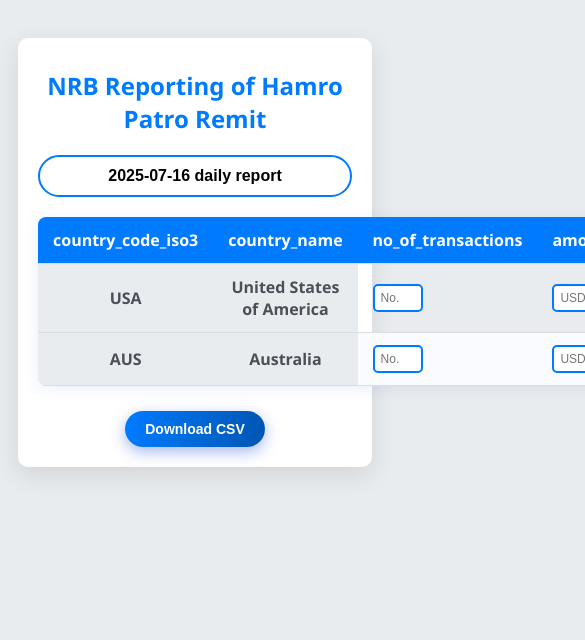
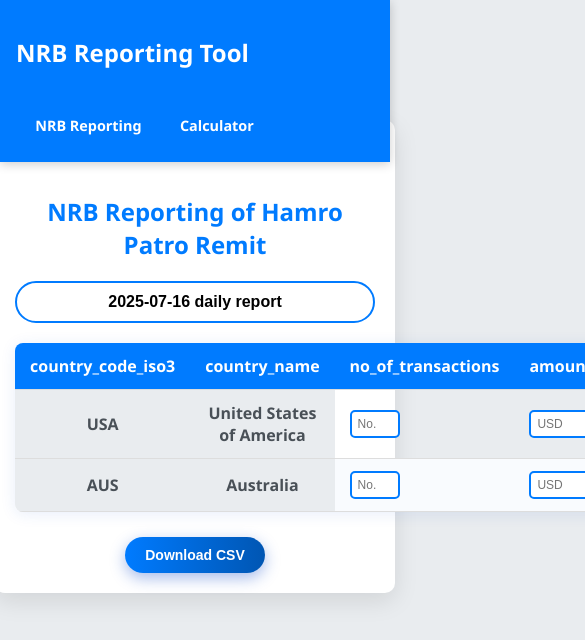
Before and after one commit to bisesh-exe/nrbreporting, a plain HTML site: page index.html in a window 390 px wide. Shown: the top 640 px of the page, 585 px wide, since content can reach past the window. Drawn offline with Linux system fonts and the light colour scheme.

Commit message:
Update index.html

```diff
--- a/index.html
+++ b/index.html
@@ -9,15 +9,45 @@
             font-family: 'Segoe UI', Tahoma, Geneva, Verdana, sans-serif;
             background: #e9ecef;
             padding: 30px;
+            padding-top: 80px;
             display: flex;
             justify-content: center;
+            margin: 0;
+        }
+        .navbar {
+            background-color: #007bff;
+            padding: 1rem 2rem;
+            display: flex;
+            justify-content: space-between;
+            align-items: center;
+            position: fixed;
+            top: 0;
+            left: 0;
+            right: 0;
+            z-index: 1000;
+            box-shadow: 0 2px 10px rgba(0, 0, 0, 0.2);
+        }
+        .nav-link {
+            padding: 0.7rem 1.5rem;
+            color: white;
+            border-radius: 4px;
+            font-weight: 600;
+            text-decoration: none;
+            transition: all 0.3s;
+            margin: 0 0.5rem;
+        }
+        .nav-link:hover {
+            background-color: rgba(255,255,255,0.2);
+        }
+        .nav-link.active {
+            background-color: rgba(255,255,255,0.3);
         }
         .container {
             background: white;
             padding: 20px 30px 30px;
             border-radius: 10px;
             box-shadow: 0 8px 25px rgba(0, 0, 0, 0.1);
-    max-width: 900px; /* Increased from 720px */
+            max-width: 900px;
             width: 100%;
         }
         h1 {
@@ -122,7 +152,29 @@
             background: linear-gradient(90deg, #0056b3, #003f7f);
             transform: translateY(-2px);
         }
-  @media (max-width: 480px) {
+        @media (max-width: 768px) {
+            body {
+                padding-top: 120px;
+                padding-left: 15px;
+                padding-right: 15px;
+            }
+            .navbar {
+                flex-direction: column;
+                padding: 1rem;
+                align-items: flex-start;
+            }
+            .nav-buttons {
+                margin-top: 1rem;
+                display: flex;
+                width: 100%;
+                flex-wrap: wrap;
+            }
+            .nav-link {
+                padding: 0.5rem 1rem;
+                margin: 0.2rem;
+                font-size: 0.9rem;
+            }
+
             td input[type="text"] {
                 font-size: 12px;
                 padding: 5px 6px;
@@ -153,7 +205,22 @@
     </style>
 </head>
 <body>
+    <nav class="navbar">
+        <h1 style="color: white;">NRB Reporting Tool</h1>
+        <div class="nav-buttons">
+            <a href="index.html" class="nav-link">NRB Reporting</a>
+            <a href="calculator.html" class="nav-link">Calculator</a>
+        </div>
+    </nav>
+<br>
+<br>
+<br>
+      <br>
+      <br>
+      <br>
     <div class="container">
+      <br>
+      <br>
         <h1>NRB Reporting of Hamro Patro Remit</h1>
 
         <input type="text" id="filename-input" placeholder="Enter CSV filename (without extension)" spellcheck="false" />
```
Lines whose indentation alone changed are shown as unchanged.
